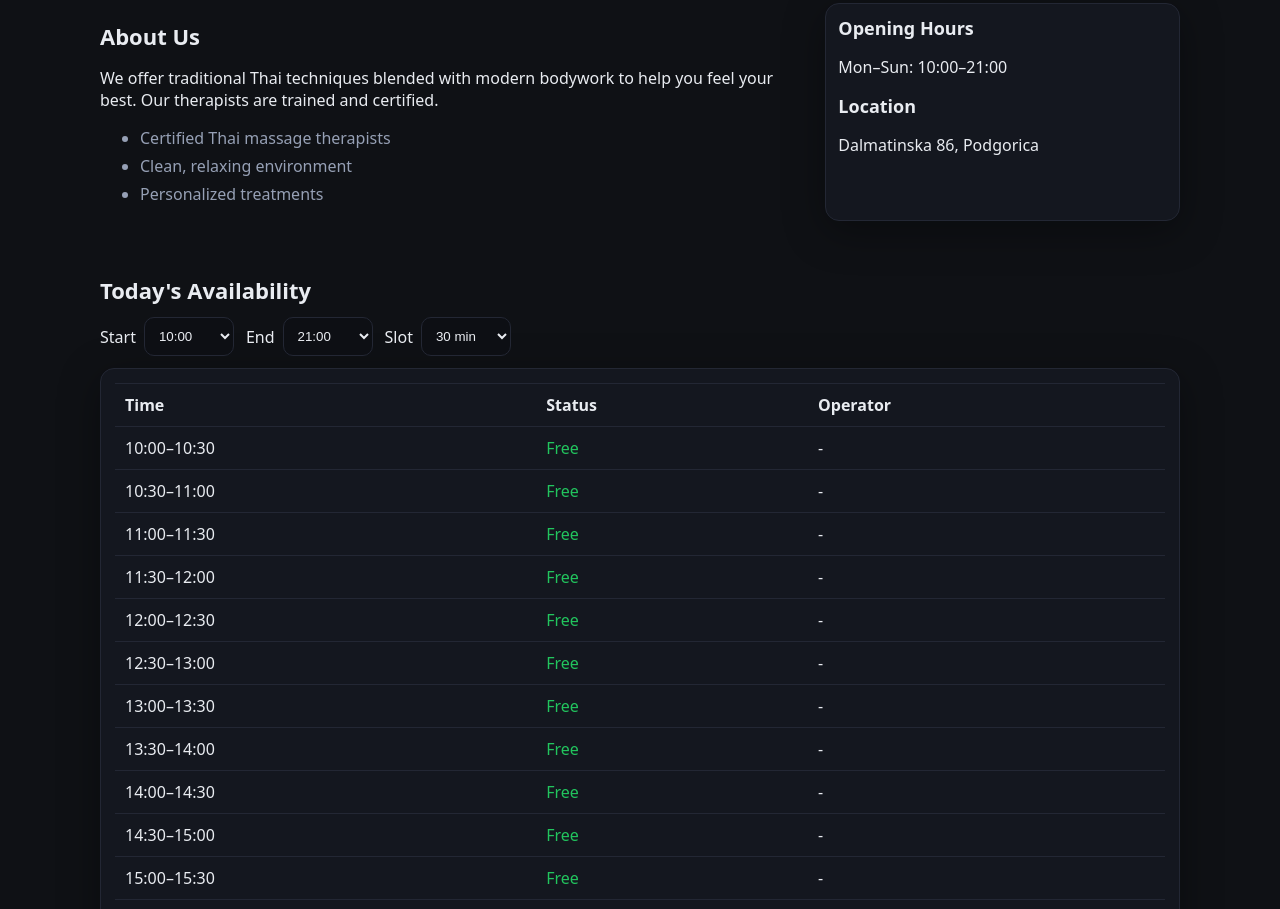
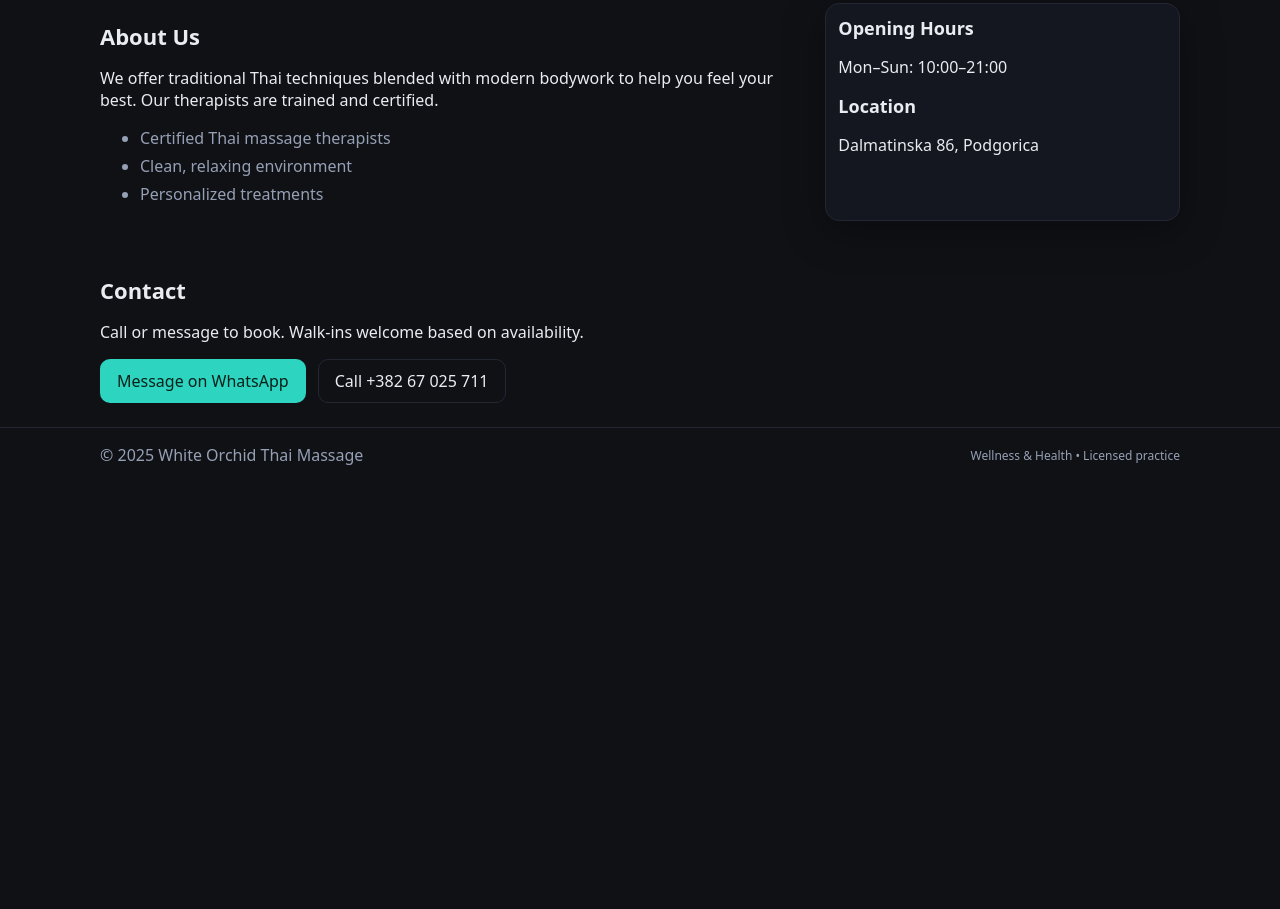
Before and after one commit to g2fsqjvd8p-ux/white-orchid, a plain HTML site: page index.html in a window 1280 px wide. Shown: the part 2431-3340 px from the top of the page. After the commit the page ends 2913 px from the top, so only its background shows below. Drawn offline with Linux system fonts and the light colour scheme.

Commit message:
modified:   index.html

```diff
--- a/index.html
+++ b/index.html
@@ -183,7 +183,7 @@
             </div>
         </section>
 
-        <section id="schedule" class="schedule">
+        <!--section id="schedule" class="schedule">
             <div class="container">
                 <h2 data-i18n="schedule_heading">Today's Availability</h2>
                 <div class="schedule-controls">
@@ -215,7 +215,7 @@
                     </div>
                 </div>
             </div>
-        </section>
+        </section-->
 
         <section id="contact" class="contact">
             <div class="container">
```
